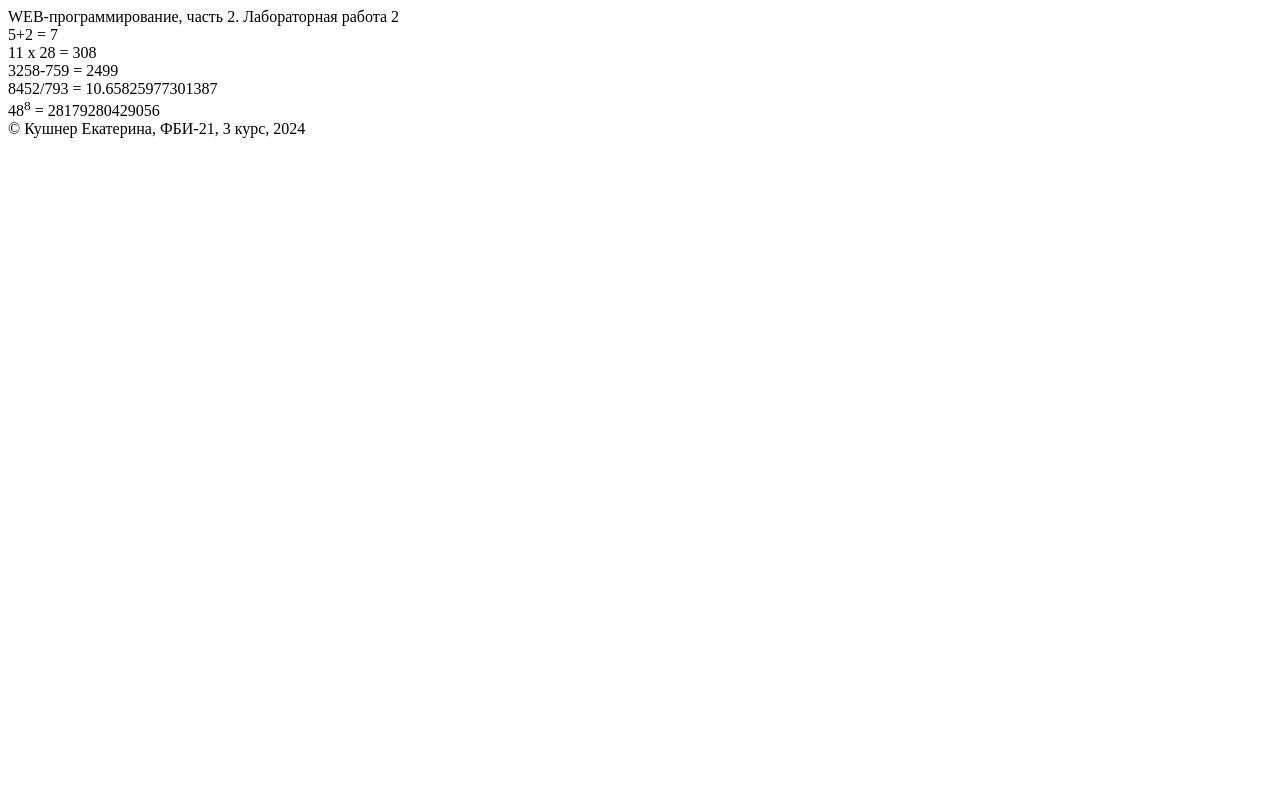
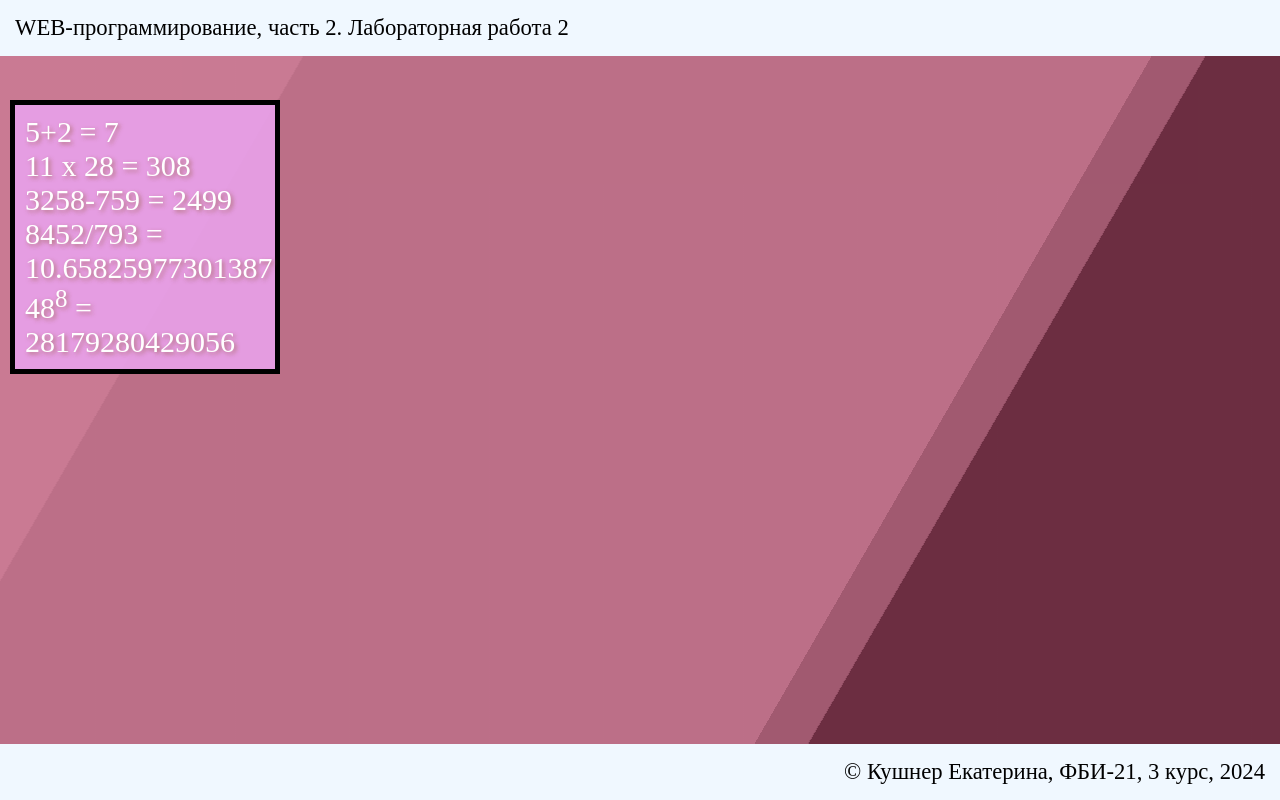
Before and after one commit to kusshnnerr/web-programming-labs-2, a Flask app: page /lab2/example in a window 1280 px wide. Run offline with Flask 3, Linux system fonts and the light colour scheme.

Commit message:
Подключение стилей

```diff
--- a/app.py
+++ b/app.py
@@ -88,7 +88,7 @@ def error_418():
         <p>Я — чайник, и я не могу заварить кофе.</p>
     </body>
 </html>
-''', 418, {'Content-Type': 'text/plain'}
+''', 418
 
 @app.errorhandler(500)
 def internal_server_error(err):
--- /dev/null
+++ b/static/main.css
@@ -0,0 +1,71 @@
+html {
+    height:100%;
+  }
+
+  body {
+    margin:0;
+  }
+
+  .bg {
+    animation:slide 3s ease-in-out infinite alternate;
+    background-image: linear-gradient(-60deg, #581127 50%, #C36885 50%);
+    bottom:0;
+    left:-50%;
+    opacity:.5;
+    position:fixed;
+    right:-50%;
+    top:0;
+    z-index:-1;
+  }
+
+  .bg2 {
+    animation-direction:alternate-reverse;
+    animation-duration:4s;
+  }
+
+  .bg3 {
+    animation-duration:5s;
+  }
+
+  @keyframes slide {
+    0% {
+      transform:translateX(-25%);
+    }
+    100% {
+      transform:translateX(25%);
+    }
+  }
+main {
+    margin-left: 10px;
+    margin-right: 1000px;
+    background-color:#e9a2ece2;
+    color: rgb(255, 255, 255);
+    font-size: 30px;
+    margin-top: 100px;
+    border: 5px solid black;
+    padding: 10px;
+    text-shadow: 2px 2px 4px rgba(172, 111, 111, 0.922);
+}
+header {
+    background-color: aliceblue;
+    padding: 15px;
+    font-size: 17pt;
+    position:fixed;
+    top:0;
+    left:0;
+    right:0;
+    display:block;
+    z-index: 1;
+}
+footer {
+    background-color:aliceblue;
+    color: rgb(0, 0, 0);
+    padding: 15px;
+    font-size: 17pt;
+    font-family: 'Times New Roman';
+    text-align: right;
+    position: fixed;
+    bottom: 0;
+    right: 0;
+    left: 0;
+}
--- a/templates/example.html
+++ b/templates/example.html
@@ -4,6 +4,7 @@
     <meta charset="UTF-8">
     <meta name="viewport" content="width=device-width, initial-scale=1.0">
     <title>Кушнер Екатерина. Лабораторная работа {{number}}</title>
+    <link rel="stylesheet" href={{url_for('static', filename='main.css')}}>
 </head>
 <body>
     <header>
@@ -17,6 +18,11 @@
         8452/793 = {{8452/793}}<br>
         48<sup>8</sup> = {{48**8}}
 
+        <div class="bg"></div>
+        <div class="bg bg2"></div>
+        <div class="bg bg3"></div>
+        <div class="content"></div>
+
     </main>
 
     <footer>
```
